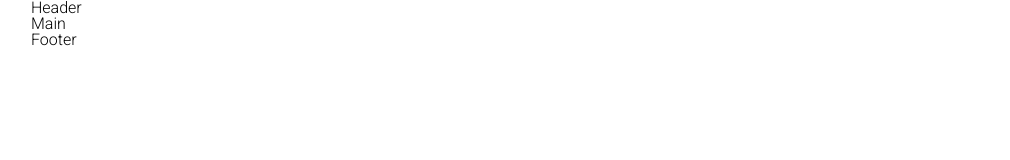
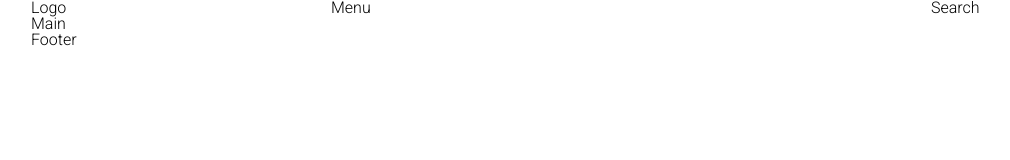
Before and after one commit to RomanKoriachko/shop-project1, a plain HTML site: page index.html in a window 1280 px wide. Shown: the whole page, without its empty margins (24-1034 px from the left). Drawn offline with Linux system fonts and the light colour scheme.

Commit message:
add row header

```diff
--- a/index.html
+++ b/index.html
@@ -10,7 +10,19 @@
 </head>
 <body>
     <header class="header">
-        <div class="container">Header</div>
+        <div class="container">
+            <div class="row">
+                <div class="col-md-3">
+                    Logo
+                </div>
+                <div class="col-md-6">
+                    Menu
+                </div>
+                <div class="col-md-3">
+                    Search
+                </div>
+            </div>
+        </div>
     </header>
     <main class="main">
         <div class="container">Main</div>
--- a/style.css
+++ b/style.css
@@ -14,3 +14,23 @@ body {
     margin-left: auto;
     margin-right: auto;
 }
+.row {
+    margin-left: -15px;
+    margin-right: -15px;
+}
+.row:after {
+    content: "";
+    display: block;
+    clear: both;
+}
+[class*="col-"] {
+    float: left;
+    padding-left: 15px;
+    padding-right: 15px;
+}
+.col-md-3 {
+    width: 25%;
+}
+.col-md-6 {
+    width: 50%;
+}
```
